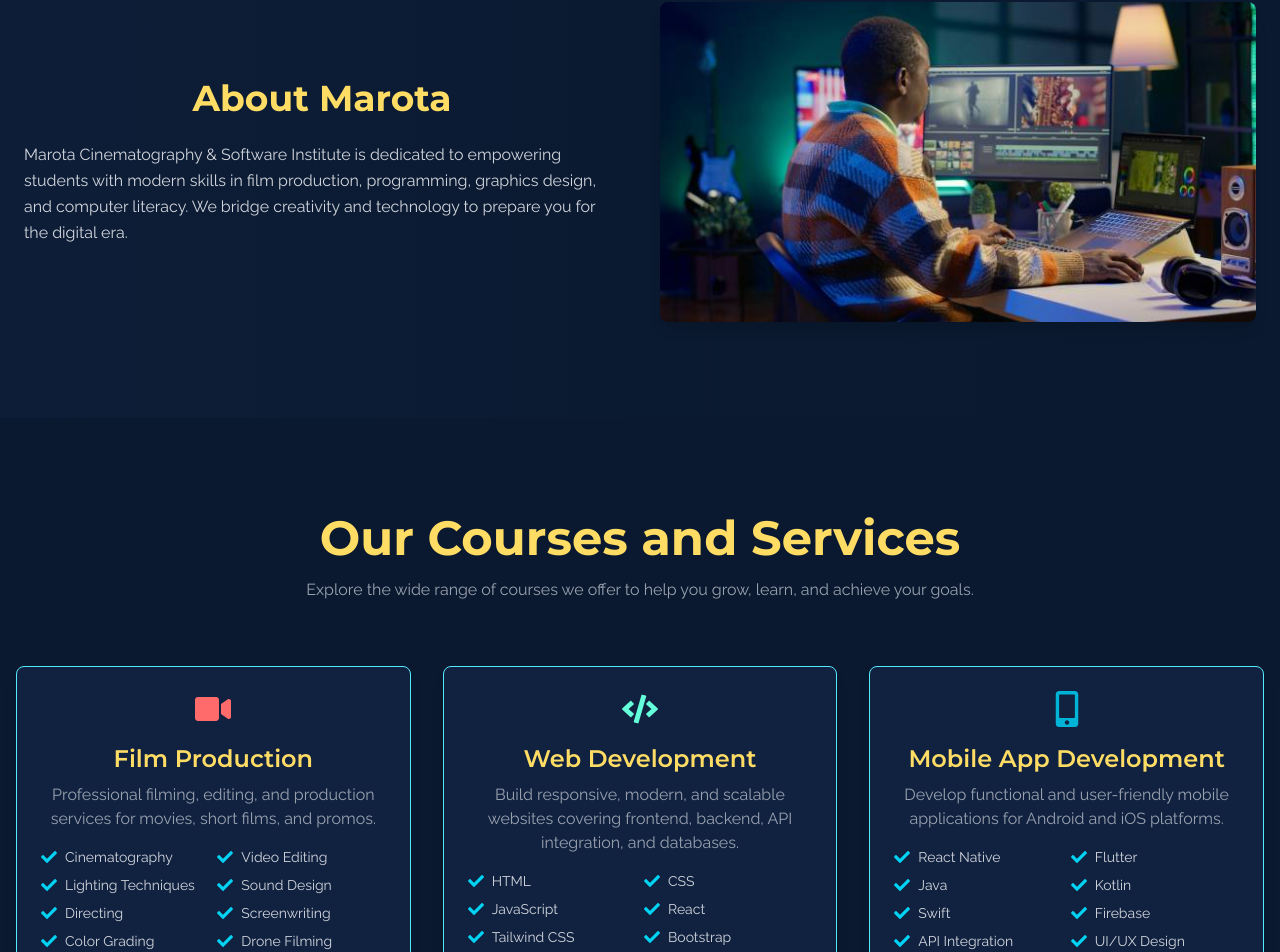
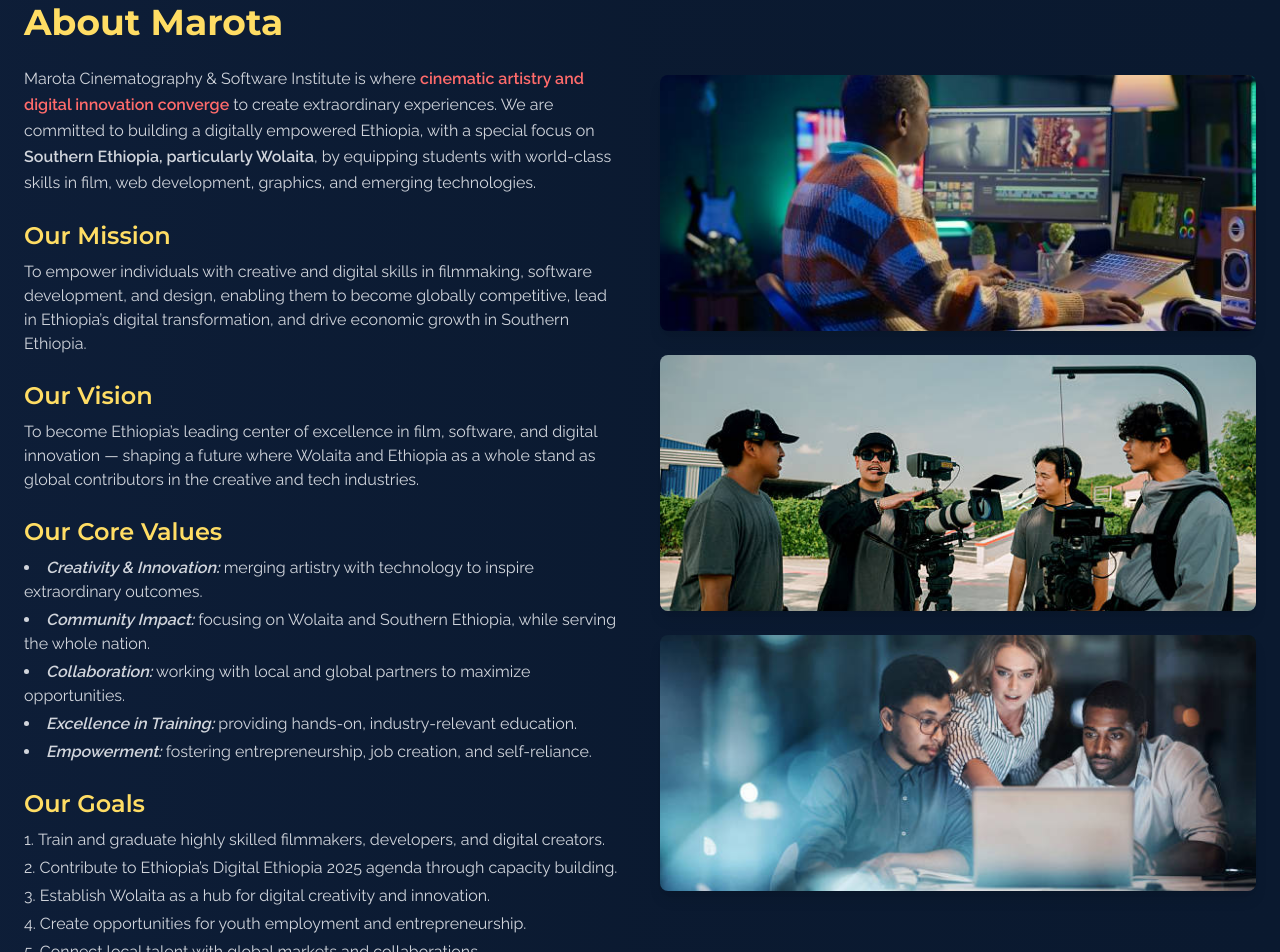
Before and after one commit to Ashenafi-Bancha/marota-website, a React (Vite) app in the folder frontend/: page / in a window 1280 px wide. Shown: the part 990-1942 px from the top of the page. Built offline with nearby package versions, Linux system fonts and the light colour scheme.

Commit message:
Updated: About, Contact, Footer, Instructors, and Testimonials

```diff
--- a/frontend/package.json
+++ b/frontend/package.json
@@ -16,6 +16,7 @@
     "react": "^19.1.1",
     "react-dom": "^19.1.1",
     "react-icons": "^5.5.0",
+    "react-intersection-observer": "^9.16.0",
     "react-router-dom": "^7.8.2",
     "tailwindcss": "^4.1.12"
   },
--- a/frontend/src/components/About.jsx
+++ b/frontend/src/components/About.jsx
@@ -1,19 +1,85 @@
- // src/components/About.jsx
+
+import { useInView } from "react-intersection-observer";
 import Image1 from "../assets/about.jpg";
+import Image2 from "../assets/camera-men.jpg";
+import Image3 from "../assets/pc-users-group.jpg";
+export default function About() {
+  const [ref1, inView1] = useInView({ triggerOnce: true, threshold: 0.2 });
+  const [ref2, inView2] = useInView({ triggerOnce: true, threshold: 0.2 });
 
- export default function About() {
-  return ( <section id="about" className="py-24 bg-gradient-to-r from-[#112240]/50 via-[#112240]/10 to-[#0a192f]/90 text-white">
+  return (
+    <section id="about" className="py-24 bg-gradient-to-r from-[#112240]/50 via-[#112240]/10 to-[#0a192f]/90 text-white">
       <div className="max-w-7xl mx-auto px-6 flex flex-col md:flex-row items-center gap-10">
+
         {/* Text */}
-     <div className="md:w-1/2 space-y-6 bg-">
-     <h2 className="text-4xl font-bold text-[var(--accent-blue)] text-center">About Marota</h2>
+        <div className={`md:w-1/2 space-y-6 transition-all duration-1000 ease-out transform ${inView1 ? "translate-x-0 opacity-100" : "-translate-x-20 opacity-0"}`} ref={ref1}>
+          <h2 className="text-4xl font-bold text-[var(--accent-blue)] text-center md:text-left">About Marota</h2>
           <p className="text-gray-300 leading-relaxed">
-        Marota Cinematography & Software Institute is dedicated to empowering students with modern skills in film production, programming, graphics design, and computer literacy. We bridge creativity and technology to prepare you for the digital era. </p>
+            Marota Cinematography & Software Institute is where <span className="text-[var(--accent-orange)] font-semibold">cinematic artistry and digital innovation converge</span> to create extraordinary experiences.
+            We are committed to building a digitally empowered Ethiopia, with a special focus on <span className="font-semibold">Southern Ethiopia, particularly Wolaita</span>, by equipping students with world-class skills in film, web development, graphics, and emerging technologies.
+          </p>
+
+          {/* Mission */}
+          <div>
+            <h3 className="text-2xl font-semibold text-[var(--accent-blue)]">Our Mission</h3>
+            <p className="text-gray-300 mt-2">
+              To empower individuals with creative and digital skills in filmmaking, software development, and design, enabling them to become globally competitive, lead in Ethiopia’s digital transformation, and drive economic growth in Southern Ethiopia.
+            </p>
           </div>
-         {/* Image */}
-         <div className="md:w-1/2">
-         <img src={Image1} alt="About Marota" className="rounded-lg shadow-lg object-cover w-full h-80" />
+
+          {/* Vision */}
+          <div>
+            <h3 className="text-2xl font-semibold text-[var(--accent-blue)]">Our Vision</h3>
+            <p className="text-gray-300 mt-2">
+              To become Ethiopia’s leading center of excellence in film, software, and digital innovation — shaping a future where Wolaita and Ethiopia as a whole stand as global contributors in the creative and tech industries.
+            </p>
           </div>
+
+          {/* Core Values */}
+          <div>
+            <h3 className="text-2xl font-semibold text-[var(--accent-blue)]">Our Core Values</h3>
+            <ul className="list-disc list-inside  text-gray-300 mt-2 space-y-1">
+              <li ><span className="font-bold italic">Creativity & Innovation:</span> merging artistry with technology to inspire extraordinary outcomes.</li>
+              <li className=""><span className="font-bold italic">Community Impact:</span> focusing on Wolaita and Southern Ethiopia, while serving the whole nation.</li>
+              <li><span className ="font-bold italic">Collaboration:</span>  working with local and global partners to maximize opportunities.</li>
+              <li><span className="font-bold italic">Excellence in Training:</span> providing hands-on, industry-relevant education.</li>
+              <li><span className="font-bold italic">Empowerment:</span> fostering entrepreneurship, job creation, and self-reliance.</li>
+            </ul>
+          </div>
+
+          {/* Goals */}
+          <div>
+            <h3 className="text-2xl font-semibold text-[var(--accent-blue)]">Our Goals</h3>
+            <ul className="list-decimal list-inside text-gray-300 mt-2 space-y-1">
+              <li>Train and graduate highly skilled filmmakers, developers, and digital creators.</li>
+              <li>Contribute to Ethiopia’s Digital Ethiopia 2025 agenda through capacity building.</li>
+              <li>Establish Wolaita as a hub for digital creativity and innovation.</li>
+              <li>Create opportunities for youth employment and entrepreneurship.</li>
+              <li>Connect local talent with global markets and collaborations.</li>
+            </ul>
+          </div>
+        </div>
+
+        {/* Images */}
+        <div className="md:w-1/2 flex flex-col gap-6">
+          <img
+            src={Image1}
+            alt="About Marota"
+            ref={ref2}
+            className={`rounded-lg shadow-lg object-cover w-full h-80 md:h-64 transition-all duration-1000 ease-out transform ${inView2 ? "translate-x-0 opacity-100" : "translate-x-20 opacity-0"}`}
+          />
+          <img
+            src={Image2}
+            alt="Marota in Action"
+            className={`rounded-lg shadow-lg object-cover w-full h-80 md:h-64 transition-all duration-1000 ease-out transform delay-200 ${inView2 ? "translate-x-0 opacity-100" : "translate-x-20 opacity-0"}`}
+          />
+          <img
+            src={Image3}
+            alt="Students at Marota"
+            className={`rounded-lg shadow-lg object-cover w-full h-80 md:h-64 transition-all duration-1000 ease-out transform delay-400 ${inView2 ? "translate-x-0 opacity-100" : "translate-x-20 opacity-0"}`}
+          />
+        </div>
+
       </div>
     </section>
   );
--- a/frontend/src/components/Contact.jsx
+++ b/frontend/src/components/Contact.jsx
@@ -30,7 +30,7 @@ const Contact = () => {
             </div>
             <div className="flex items-center space-x-3">
               <FaBuilding className="text-blue-400 text-2xl" />
-              <span className="text-lg">Tona Complex, 2nd Floor</span>
+              <span className="text-lg">Tona Complex, 2nd floor</span>
             </div>
           </div>
         </div>
--- a/frontend/src/components/Footer.jsx
+++ b/frontend/src/components/Footer.jsx
@@ -12,9 +12,8 @@ function Footer() {
           <h4 className="text-xl font-semibold text-white mb-4 relative ">
             Marota Studio
           </h4>
-          <p className="text-sm leading-relaxed">
-            Where cinematic artistry and digital innovation converge to create
-            extraordinary experiences.
+          <p className="text-sm leading-relaxed text-left">
+           Where cinematic artistry and digital innovation converge to create extraordinary experiences, Marota is dedicated to empowering Ethiopia’s digital transformation. We focus on building creative and technical capacity across the nation — with a special commitment to Southern Ethiopia, particularly Wolaita by training the next generation in film, web development, graphics, and emerging technologies.
           </p>
         </div>
 
@@ -23,11 +22,14 @@ function Footer() {
           <h4 className="text-xl font-semibold text-white mb-4 relative ">
             Quick Links
           </h4>
-          <ul className="space-y-2 text-sm">
+          <ul className="space-y-2 text-sm text-left">
             <li><a href="#home" className="hover:text-yellow-400 transition">Home</a></li>
+            <li><a href="#about" className="hover:text-yellow-200 transition">About</a></li>
             <li><a href="#services" className="hover:text-yellow-200 transition">Services</a></li>
+            <li><a href="#instructors" className="hover:text-yellow-200 transition">Instructors</a></li>
             <li><a href="#showcase" className="hover:text-yellow-200 transition">Portfolio</a></li>
-            <li><a href="#courses" className="hover:text-yellow-200 transition">Courses</a></li>
+            <li><a href="#gallery" className="hover:text-yellow-200 transition">Gallery</a></li>
+            <li><a href="#testimonials" className="hover:text-yellow-200 transition" >Testimonials</a></li>
             <li><a href="#contact" className="hover:text-yellow-200 transition">Contact</a></li>
           </ul>
         </div>
@@ -37,12 +39,16 @@ function Footer() {
           <h4 className="text-xl font-semibold text-white mb-4 relative ">
             Academy Programs
           </h4>
-          <ul className="space-y-2 text-sm">
-            <li><a href="#" className="hover:text-yellow-200 transition">Cinematography Mastery</a></li>
-            <li><a href="#" className="hover:text-yellow-200 transition">Film Direction Workshop</a></li>
-            <li><a href="#" className="hover:text-yellow-200 transition">Full-Stack Development</a></li>
-            <li><a href="#" className="hover:text-yellow-200 transition">UI/UX Design</a></li>
-            <li><a href="#" className="hover:text-yellow-200 transition">Digital Marketing</a></li>
+          <ul className="space-y-2 text-sm text-left">
+            <li><a href="#services" className="hover:text-yellow-200 transition">Cinematography Mastery</a></li>
+            <li><a href="#services" className="hover:text-yellow-200 transition">Film Direction Workshop</a></li>
+            <li><a href="#services" className="hover:text-yellow-200 transition">Full-Stack Development</a></li>
+            <li><a href="#services" className="hover:text-yellow-200 transition">Mobile App Development</a></li>
+            <li><a href="#services" className="hover:text-yellow-200 transition">Basick Computer Skills</a></li>
+            <li><a href="#services" className="hover:text-yellow-200 transition">Graphics Design</a></li>
+            <li><a href="#services" className="hover:text-yellow-200 transition">IT Support and Networking</a></li>
+            <li><a href="#services" className="hover:text-yellow-200 transition">Logo Design</a></li>
+
           </ul>
         </div>
 
--- a/frontend/src/components/Testimonials.jsx
+++ b/frontend/src/components/Testimonials.jsx
@@ -53,16 +53,19 @@ export default function Testimonials() {
           What Our Students Say
         </h2>
       </div>
+
       <div className="grid md:grid-cols-2 gap-10 max-w-6xl mx-auto">
         {testimonials.map((t, idx) => (
           <div
             key={idx}
-            className="bg-[#0a192f] p-6 rounded-lg shadow-lg flex flex-col items-center text-center"
+            className="bg-[#0a192f] p-6 rounded-lg shadow-lg flex flex-col items-center text-center
+                       transform transition duration-300 hover:scale-105 hover:shadow-2xl
+                       hover:border hover:border-[var(--accent-blue)]"
           >
             <img
               src={t.image}
               alt={t.name}
-              className="w-24 h-24 rounded-full object-cover  mb-4 "
+              className="w-24 h-24 rounded-full object-cover mb-4 border-2 border-transparent hover:border-[var(--accent-orange)] transition"
             />
             <p className="text-gray-300 italic">"{t.text}"</p>
             <h3 className="mt-4 font-semibold text-[var(--accent-blue)]">
```
Also changed, not shown: frontend/src/components/Instructors.jsx (+32 -9 lines), 1 other file (tests, documents, lock files or other folders). Lines whose indentation alone changed are shown as unchanged.
